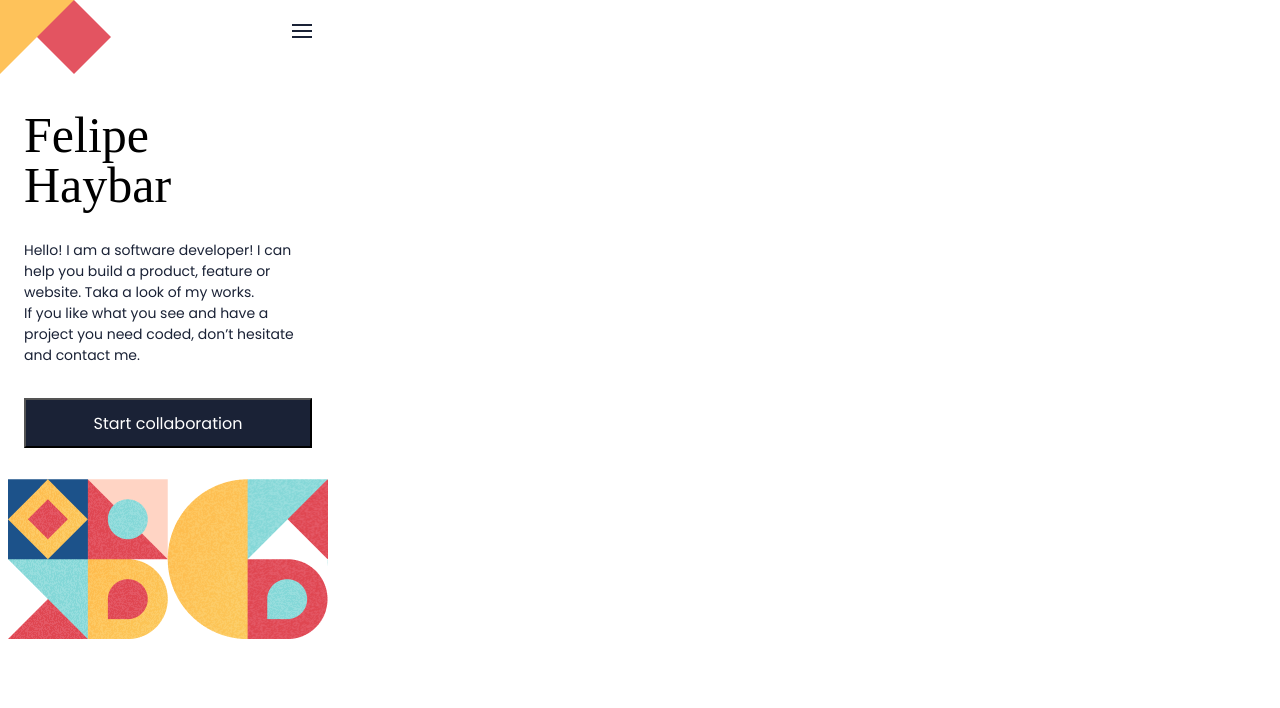
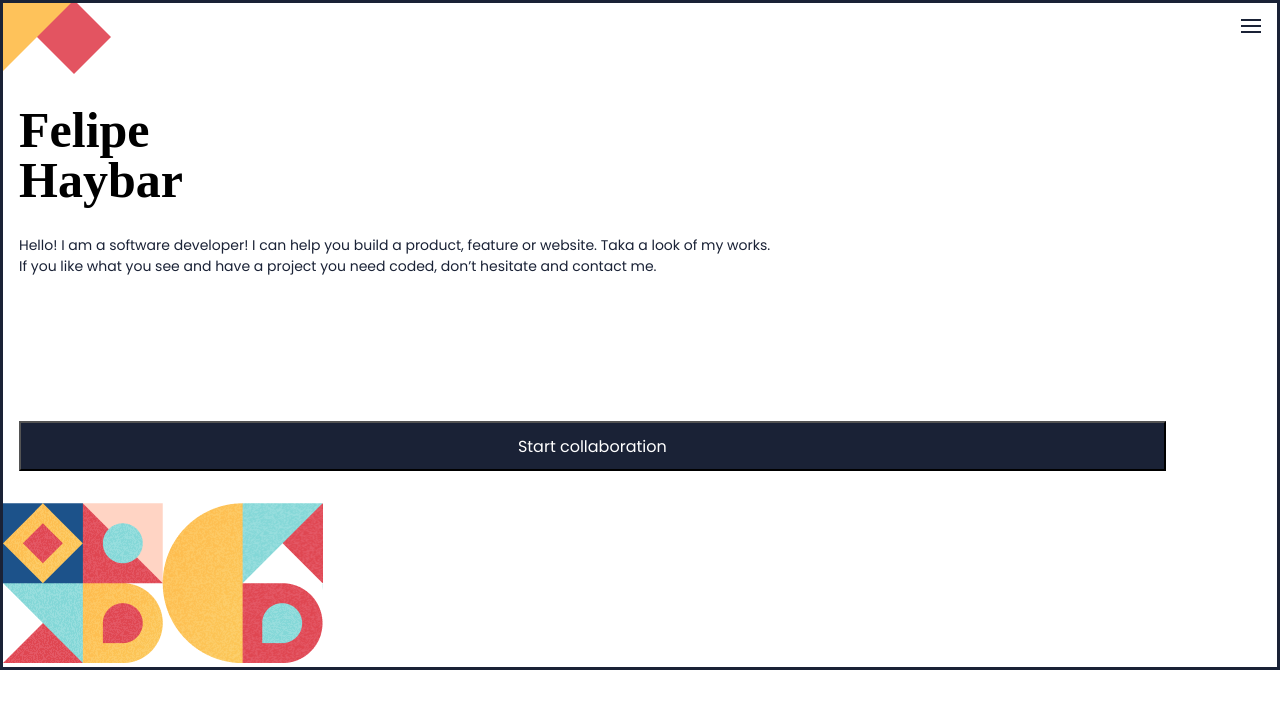
Before and after one commit to Feliverse/Portfolio-firstPage, a website: page index.html in a window 1280 px wide. Drawn offline with Linux system fonts and the light colour scheme.

Commit message:
add requirements

```diff
--- a/index.html
+++ b/index.html
@@ -11,18 +11,19 @@
     <link href="https://fonts.googleapis.com/css2?family=Poppins&display=swap" rel="stylesheet">
 </head>
 <body>
-    <header id="toolbar">
+    <nav id="toolbar">
         <img src="images/ic_menu.svg" alt="Menu">
         <a href=""></a>
-    </header>
+    </nav>
         <h1>Felipe Haybar</h1>
-    <section id="headline">
-        <p>Hello! I am a software developer! I can help you build a product, feature or website. Taka a look of my works.
+    <section>
+        <p id="headline">Hello! I am a software developer! I can help you build a product, feature or website. Taka a look of my works.
         <br>If you like what you see and have a project you need coded, don’t hesitate and contact me.</p>
+
+        <button class="blackBoton">
+            <a class="textBoton" href="#">Start collaboration</a>
+        </button>
+        <img src="images/image_geometry_2.png" alt="geometric art" class="art">
     </section>
-    <button class="blackBoton">
-        <a class="textBoton" href="#">Start collaboration</a>
-    </button>
-    <img src="images/image_geometry_2.png" alt="geometric art" class="art">
 </body>
 </html>
--- a/style.css
+++ b/style.css
@@ -1,9 +1,10 @@
 body {
   display: flex;
   flex-direction: column;
-  max-width: 320px;
+  border: #1a2236 solid;
   background-image: url(images/image_geometry_1.png);
-  background-repeat: no-repeat;
+  background-repeat:no-repeat;
+  margin: 0;
 }
 
 #toolbar {
@@ -15,7 +16,6 @@ body {
 h1 {
   font-family: 'Playfair Display', serif;
   font-size: 50px;
-  font-weight: 400;
   line-height: 100%;
   width: 200px;
   padding: 16px;
@@ -44,15 +44,11 @@ h1 {
 }
 
 .blackBoton {
+  justify-content: center;
   margin: 16px;
-  width: 288px;
+  width: 90%;
   height: 50px;
   background: #1a2236;
   color: #fff;
+  margin-bottom: 32px;
 }
-
-.art {
-  display: flex;
-  max-width: 360px;
-  margin-top: 15px;
-}
```
